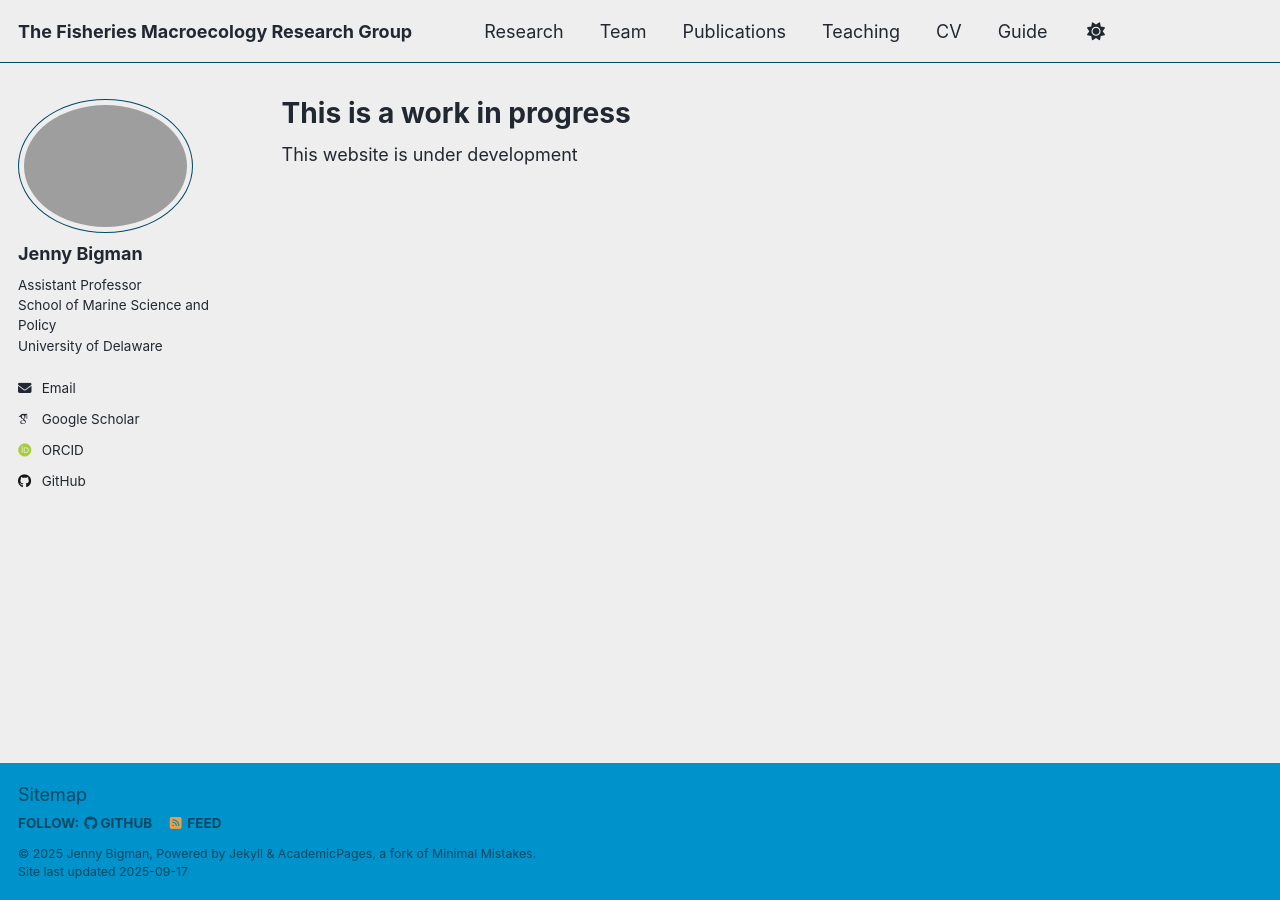
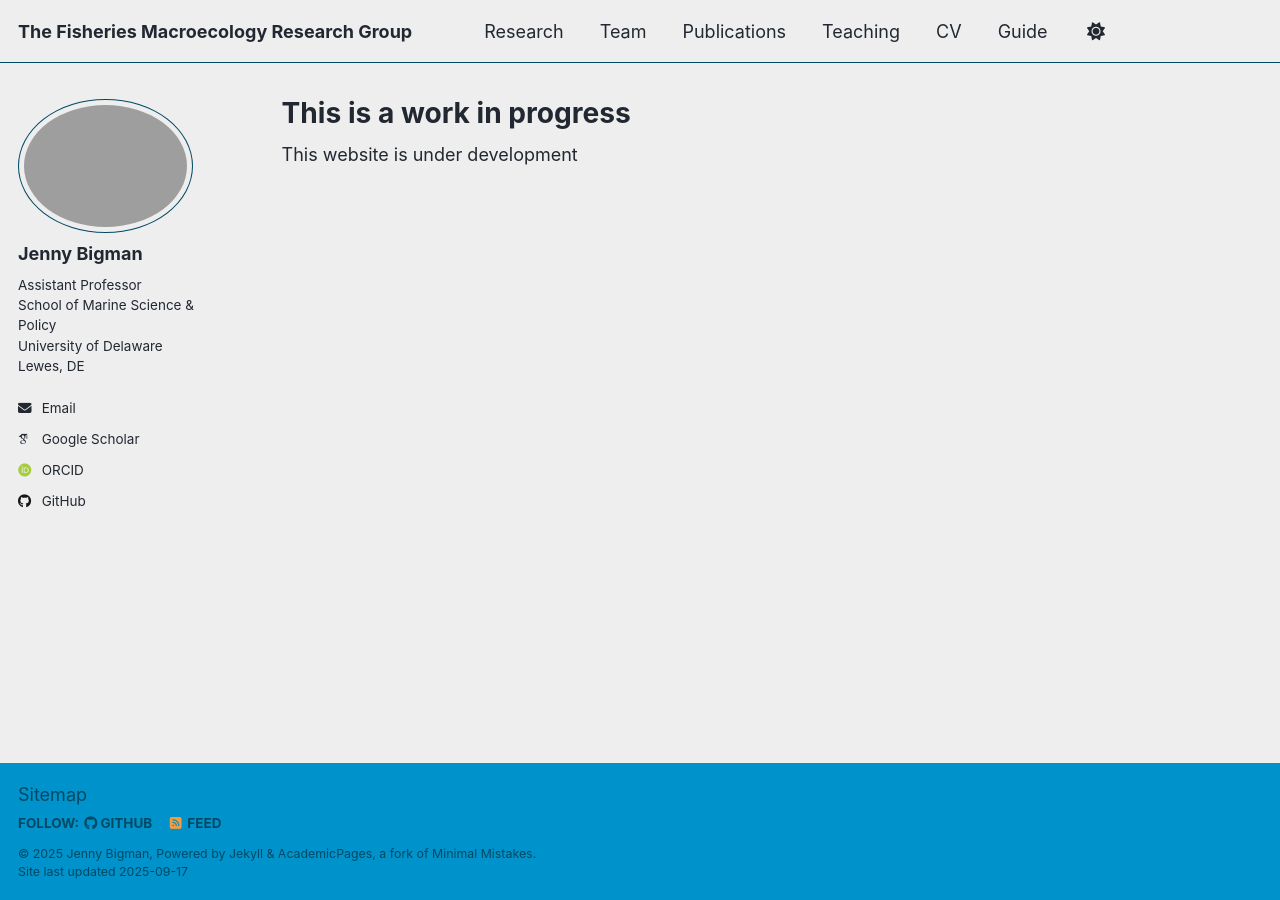
Before and after one commit to jennybigman/jennybigman.github.io, a Jekyll site: the page built from _pages/about.md, in a window 1280 px wide. Built offline with Jekyll 4.4.1, drawn with Linux system fonts in a browser that asks for light colours; some web fonts are replaced; a script that is not in the unit is left out.

Commit message:
add location

```diff
--- a/_config.yml
+++ b/_config.yml
@@ -25,7 +25,7 @@ author:
   name             : "Jenny Bigman"
   avatar           : "jenny_bigman_headshot.png"
   title            : #"Assistant Professor"
-  bio              : "Assistant Professor<br>School of Marine Science and Policy<br>University of Delaware"
+  bio              : "Assistant Professor<br>School of Marine Science & Policy<br>University of Delaware<br>Lewes, DE"
   location         : #"Lewes, DE"
   employer         : #"University of Delaware<br>&nbsp;&nbsp;&nbsp;&nbsp;&nbsp;&nbsp;School of Marine Science and Policy"
   uri              : # URL
```
